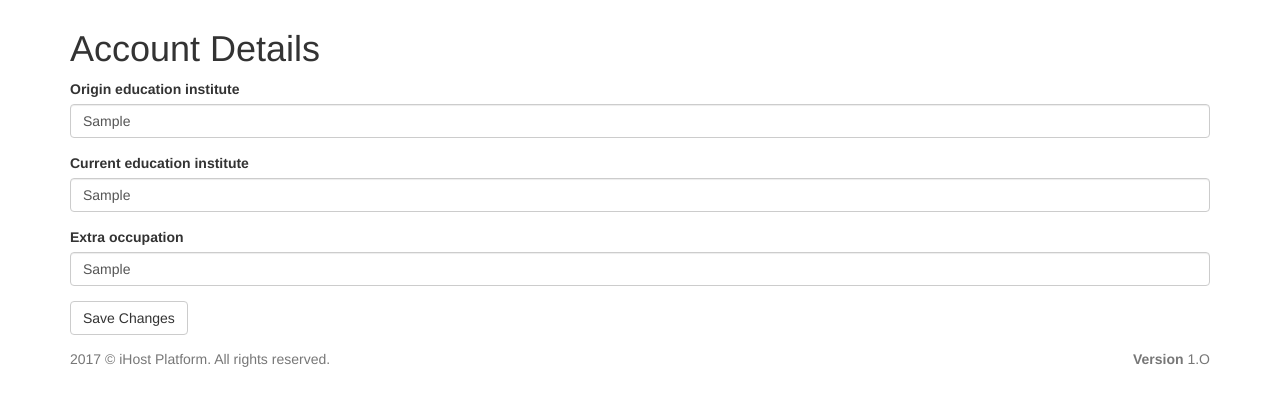
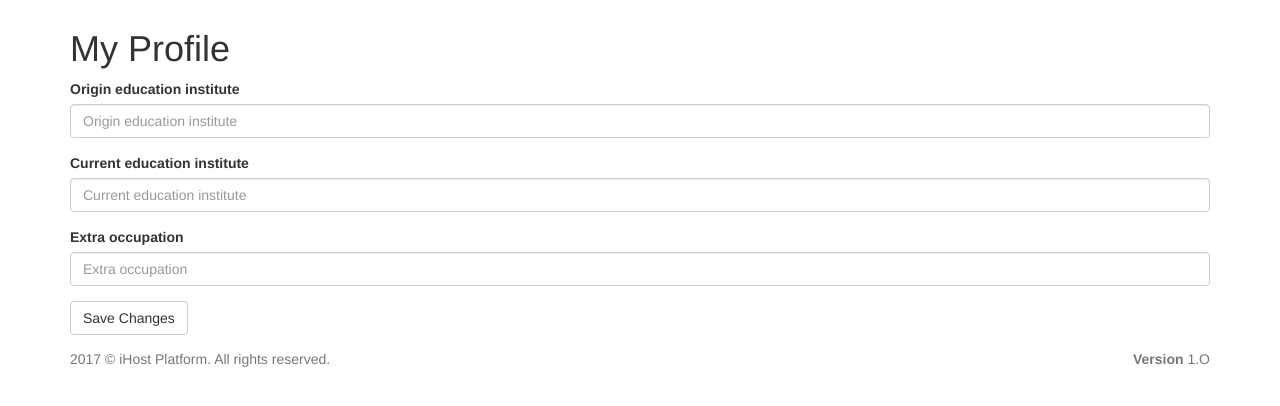
Before and after one commit to christiandiazleon/ihost_project, a Django app: a page that uses ihost/templates/layout.html in a window 1280 px wide. Shown: the part 51-457 px from the top of the page. Run offline with Django 3.2, Linux system fonts and the light colour scheme; a user stored in the database is signed in; tables that the repository leaves empty hold one stand-in row (values such as "Sample post"); some libraries are stand-ins or nearby versions.

Commit message:
Building UserProfilesView and their respective forms

```diff
--- a/accounts/forms.py
+++ b/accounts/forms.py
@@ -2,7 +2,11 @@ from django.contrib.auth import get_user_model
 from django.contrib.auth.forms import UserChangeForm, UserCreationForm
 from django.forms.widgets import CheckboxSelectMultiple
 from django import forms
-from .models import StudentProfile, User, ProfessorProfile
+from .models import (StudentProfile,
+                        User,
+                        ProfessorProfile,
+                        ExecutiveProfile
+                    )
 
 
 class CustomUserChangeForm(UserChangeForm):
@@ -75,3 +79,10 @@ class ProfessorProfileForm(forms.ModelForm):
     class Meta:
         model = ProfessorProfile
         fields = ('occupation',)
+
+
+class ExecutiveProfileForm(forms.ModelForm):
+    class Meta:
+        model = ExecutiveProfile
+        fields = ('occupation', 'enterprise_name', 'culturals_arthistic',
+            'ecological')
--- a/accounts/models.py
+++ b/accounts/models.py
@@ -223,7 +223,12 @@ class User(AbstractBaseUser, PermissionsMixin):
             student_profile.slug = student_slug
 
             professor_profile = ProfessorProfile(user=self)
+            professor_slug = self.username
+            professor_profile.slug = professor_slug
+
             executive_profile = ExecutiveProfile(user=self)
+            executive_slug = self.username
+            executive_profile.slug = executive_slug
 
             student_profile.save()
             professor_profile.save()
@@ -240,11 +245,15 @@ class User(AbstractBaseUser, PermissionsMixin):
         # Creating an user with professor profile
         elif self.is_professor and not ProfessorProfile.objects.filter(user=self).exists():
             professor_profile = ProfessorProfile(user=self)
+            professor_slug = self.username
+            professor_profile.slug = professor_slug
             professor_profile.save()
 
         # Creating an user with executive profile
         elif self.is_executive and not ExecutiveProfile.objects.filter(user=self).exists():
             executive_profile = ExecutiveProfile(user = self)
+            executive_slug = self.username
+            executive_profile.slug = executive_slug
             executive_profile.save()
 
 
@@ -322,9 +331,35 @@ class ProfessorProfile(models.Model):
 
 
 class ExecutiveProfile(models.Model):
+
     user = models.OneToOneField(
         settings.AUTH_USER_MODEL,
         on_delete=models.CASCADE
+    )
+
+    slug = models.SlugField(
+        max_length=100,
+        blank=True
+    )
+
+    occupation = models.CharField(
+        max_length=255,
+        blank = False,
+    )
+
+    enterprise_name = models.CharField(
+        max_length=255,
+        blank = False,
+    )
+
+    culturals_arthistic = models.BooleanField(
+        default=False,
+        verbose_name='Arthistic and Culturals activities',
+    )
+
+    ecological = models.BooleanField(
+        default=False,
+        verbose_name='Ecological activities',
     )
 
     class Meta:
--- a/accounts/templates/accounts/login.html
+++ b/accounts/templates/accounts/login.html
@@ -14,6 +14,9 @@ automatically #}
         {% bootstrap_form form %}
         {# equivalent to form.as_p #}
         <input type="submit" value="Login" class="btn btn-default">
+        <div>
+
+    </div>
     </form>
 
 </div>
--- a/accounts/templates/accounts/student_form.html
+++ b/accounts/templates/accounts/profile_form.html
@@ -5,10 +5,16 @@
 
 {% block body_content %}
 <div class="container">
-    <h1>Account Details</h1>
+    <h1>My Profile</h1>
     <form method="POST">
         {% csrf_token %}
-        {% bootstrap_form form %}
+        {% if userprofile.user.is_student %}
+            {% bootstrap_form form_student %}
+        {% elif userprofile.user.is_professor %}
+            {% bootstrap_form form_professor %}
+        {% elif userprofile.user.is_executive %}
+            {% bootstrap_form form_executive %}
+        {% endif %}
         <input type="submit" value="Save Changes" class="btn btn-default">
     </form>
 </div>
--- a/accounts/urls.py
+++ b/accounts/urls.py
@@ -1,6 +1,8 @@
 from __future__ import unicode_literals
 from django.conf.urls import url
 from . import views
+from .forms import ProfessorProfileForm
+from .models import ProfessorProfile, ExecutiveProfile
 
 
 urlpatterns = [
@@ -15,13 +17,18 @@ urlpatterns = [
     #    name='preferences'
     #),
 
+    # basado en el usernames
+    url(r"^profile/(?P<slug>[\w\-]+)/$",
+        views.AccountProfilesView.as_view(),
+            name='profile'
+    ),
+
     url(r"^preferences/(?P<slug>[\w\-]+)/$",
         views.AccountSettingsUpdateView.as_view(),
         name='preferences'
     ),
 
-    # basado en el usernames
-    url(r"^profile/(?P<slug>[\w\-]+)/$", views.StudentProfileView.as_view(), name='profile'),
+
 
 
 ]
--- a/accounts/views.py
+++ b/accounts/views.py
@@ -5,7 +5,7 @@ from django.contrib.auth.mixins import LoginRequiredMixin
 from django.contrib.auth import get_user_model
 # form that handles authenticating the user
 from django.contrib.auth.forms import AuthenticationForm
-from django.core.urlresolvers import reverse_lazy
+from django.core.urlresolvers import reverse_lazy, reverse
 from django.views import generic
 from django.views.generic import TemplateView
 from django.views.generic.edit import UpdateView
@@ -15,7 +15,7 @@ from django.core.urlresolvers import reverse
 from django.shortcuts import render
 
 from . import forms
-from .models import StudentProfile
+from .models import StudentProfile, ProfessorProfile, ExecutiveProfile
 
 # Create your views here.
 
@@ -88,17 +88,15 @@ class DashboardProfileView(LoginRequiredMixin, TemplateView):
         user = self.request.user
         if user.is_student:
             profile = user.get_student_profile()
-            data = {
-                'profile': profile,
-            }
-            context.update({'userprofile': profile})
+            context['userprofile'] = profile
 
         elif user.is_professor:
             profile = user.get_professor_profile()
-            data = {
-                'profile': profile,
-            }
-            context.update({'userprofile': profile})
+            context['userprofile'] = profile
+
+        elif user.is_executive:
+            profile = user.get_executive_profile()
+            context['userprofile'] = profile
 
         return context
 
@@ -115,10 +113,13 @@ class AccountSettingsUpdateView(LoginRequiredMixin, UpdateView):
         user = self.request.user
         if user.is_student:
             profile = user.get_student_profile()
-            context.update({'userprofile': profile})
+            context['userprofile'] = profile
         elif user.is_professor:
             profile = user.get_professor_profile()
-            context.update({'userprofile': profile})
+            context['userprofile'] = profile
+        elif user.is_executive:
+            profile = user.get_executive_profile()
+            context['userprofile'] = profile
         return context
 
 '''
@@ -127,19 +128,60 @@ class AccountProfilesView(LoginRequiredMixin, UpdateView):
 '''
 
 
-class StudentProfileView(LoginRequiredMixin, UpdateView):
-    model = StudentProfile
-    form_class = forms.StudentProfileForm
-    success_url = reverse_lazy('dashboard')
-    template_name = 'accounts/student_form.html'
+class AccountProfilesView(LoginRequiredMixin, UpdateView):
+    # All users can access this view
+    model = get_user_model()
+    #success_url = reverse_lazy('dashboard')
+    template_name = 'accounts/profile_form.html'
+    fields = '__all__'
 
     def get_context_data(self, **kwargs):
-        context = super(StudentProfileView, self).get_context_data(**kwargs)
+        context = super(AccountProfilesView, self).get_context_data(**kwargs)
+        user = self.request.user
 
+        if not self.request.POST:
+            if user.is_student:
+                profile = user.get_student_profile()
+                context['userprofile'] = profile
+                context['form_student'] = forms.StudentProfileForm()
+            elif user.is_professor:
+                profile = user.get_professor_profile()
+                context['userprofile'] = profile
+                context['form_professor'] = forms.ProfessorProfileForm()
+            elif user.is_executive:
+                profile = user.get_executive_profile()
+                context['userprofile'] = profile
+                context['form_executive'] = forms.ExecutiveProfileForm()
+        return context
+
+    def post(self, request, *args, **kwargs):
+        self.object = self.get_object()
         user = self.request.user
-        queryset = StudentProfile.objects.filter(user_id__slug=self.kwargs['slug'])
-        # context['student_profile_data']=queryset
         if user.is_student:
-            profile = user.get_student_profile()
-            context.update({'userprofile': profile})
-        return context
+            context['form_student'] = forms.StudentProfileForm(self.request.POST)
+        elif user.is_professor:
+            context['form_professor'] = forms.ProfessorProfileForm(self.request.POST)
+        elif user.is_executive:
+            context['form_executive'] = forms.ExecutiveProfileForm(self.request.POST)
+        return super(AccountProfilesView, self).post(request, *args, **kwargs)
+
+    def form_valid(self, form):
+        context = self.get_context_data(form=form)
+        user = self.request.user
+        user = form.save()
+        if user.is_student:
+            student = context['form_student'].save(commit=False)
+            student.user = user
+            student.save()
+        elif user.is_professor:
+            professor = context['form_professor'].save(commit=False)
+            professor.user = user
+            professor.save()
+        elif user.is_executive:
+            executive = context['form_executive'].save(commit=False)
+            executive.user = user
+            executive.save()
+        return super(AccountProfilesView, self).form_valid(form)
+
+    def get_success_url(self):
+        return reverse('dashboard')
--- a/ihost/templates/layout.html
+++ b/ihost/templates/layout.html
@@ -59,7 +59,26 @@
 
                     <li role="separator" class="divider"></li>
                     <li class="dropdown-header">Account</li>
-                    <li><a href="{% url 'accounts:profile' userprofile.user.studentprofile.slug %}">My profile</a></li>
+                    {% if userprofile.user.is_student %}
+                      <li>
+                        <a href="{% url 'accounts:profile' userprofile.user.studentprofile.slug %}">
+                          My profile
+                        </a>
+                      </li>
+                    {% elif userprofile.user.is_professor %}
+                      <li>
+                        <a href="{% url 'accounts:profile' userprofile.user.professorprofile.slug %}">
+                          My profile
+                        </a>
+                      </li>
+                    {% elif userprofile.user.is_executive %}
+
+                      <li>
+                        <a href="{% url 'accounts:profile' userprofile.user.executiveprofile.slug %}">
+                          My profile
+                        </a>
+                      </li>
+                    {% endif %}
                     <li><a href="{% url 'accounts:preferences' userprofile.user.username %}">Settings</a></li>
                     <li><a href="{% url 'logout' %}">Log out</a></li>
                   </ul>
```
Also changed, not shown: accounts/admin.py (+6 -2 lines), accounts/migrations/0012_auto_20170402_2056.py (added), accounts/migrations/0013_auto_20170402_2225.py (added), accounts/migrations/0014_executiveprofile_slug.py (added).
